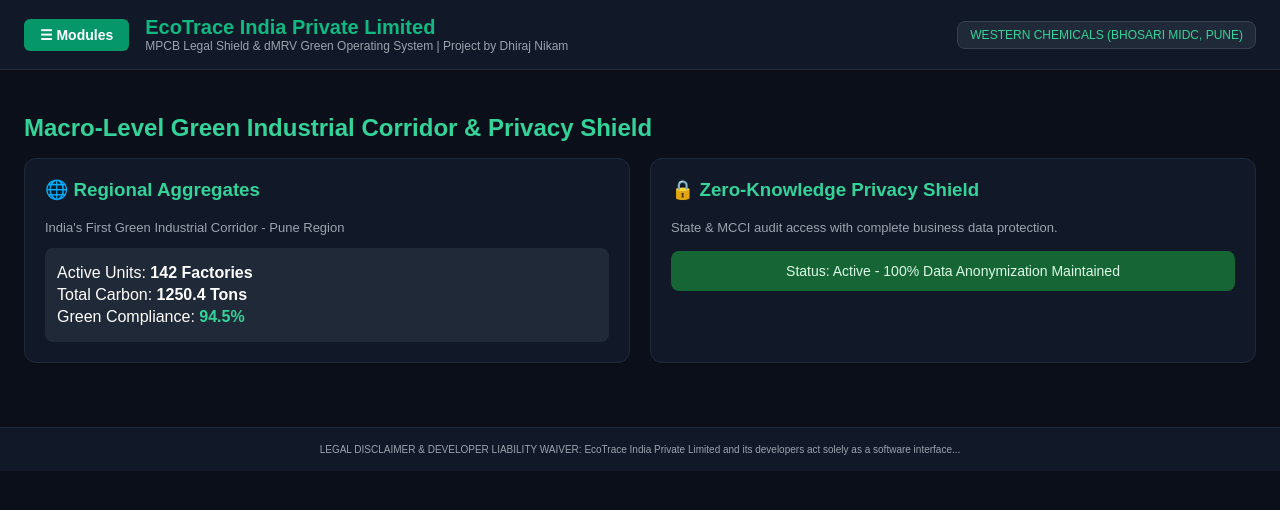
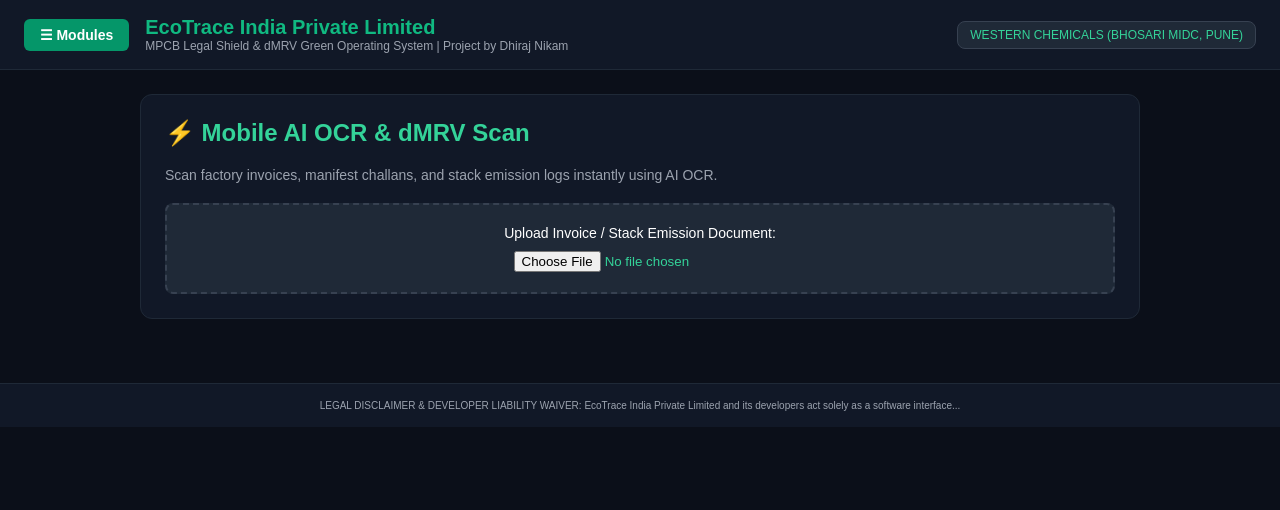
Before and after one commit to dhirajnikam67-cloud/ecotrace-live, a Next.js app: page / in a window 1280 px wide. Shown: the top 510 px of the page. Built offline with nearby package versions, Linux system fonts and the light colour scheme.

Commit message:
Update page.js

```diff
--- a/app/page.js
+++ b/app/page.js
@@ -3,9 +3,10 @@
 
 export default function EcoTraceDashboard() {
     const [isMenuOpen, setIsMenuOpen] = useState(false);
-    const [activeModule, setActiveModule] = useState('greenCorridor');
+    const [activeModule, setActiveModule] = useState('ocrScan');
 
-    const [macroData, setMacroData] = useState({
+    // Macro-Level Corridor State
+    const [macroData] = useState({
         corridorName: "India's First Green Industrial Corridor - Pune Region",
         activeMonitoringUnits: 142,
         regionalAggregates: {
@@ -16,7 +17,31 @@
         privacyShieldStatus: "Active - 100% Data Anonymization Maintained"
     });
 
+    // Interactive states for OCR & dMRV Scan
+    const [selectedFile, setSelectedFile] = useState(null);
+    const [scanResult, setScanResult] = useState(null);
+    const [isScanning, setIsScanning] = useState(false);
+
+    // Blockchain Hash State
     const [activeHash, setActiveHash] = useState("0xa8f392c1b4e87019d6f2231e");
+
+    const handleFileUpload = (e) => {
+        const file = e.target.files[0];
+        if (file) {
+            setSelectedFile(file.name);
+            setIsScanning(true);
+            setScanResult(null);
+            setTimeout(() => {
+                setIsScanning(false);
+                setScanResult({
+                    docType: "MPCB Stack Emission & Hazardous Manifest",
+                    extractedValue: "SO2: 45 mg/Nm3 (Within Legal Limit)",
+                    dmrvStatus: "Verified & Logged to Immutable Ledger",
+                    confidence: "99.8%"
+                });
+            }, 2000);
+        }
+    };
 
     const generateNewHash = () => {
         const randomHash = "0x" + Math.random().toString(16).substring(2, 18) + Math.random().toString(16).substring(2, 18);
@@ -44,170 +69,152 @@
                 </div>
             </header>
 
-            {/* 100% Complete Sidebar Navigation matching your exact screenshot */}
+            {/* Sidebar Navigation */}
             {isMenuOpen && (
                 <aside style={{ position: 'absolute', top: '70px', left: 0, width: '340px', height: 'calc(100vh - 70px)', backgroundColor: '#111827', borderRight: '1px solid #1f2937', zIndex: 100, overflowY: 'auto', padding: '16px' }}>
                     <h3 style={{ fontSize: '13px', color: '#9ca3af', textTransform: 'uppercase', marginBottom: '12px' }}>Unified Command Dashboard</h3>
 
                     <div style={{ display: 'flex', flexDirection: 'column', gap: '12px' }}>
-
-                        {/* Mobile AI OCR & dMRV Scan */}
                         <div style={{ border: '1px solid #059669', borderRadius: '8px', padding: '8px', backgroundColor: '#1f2937', cursor: 'pointer' }} onClick={() => { setActiveModule('ocrScan'); setIsMenuOpen(false); }}>
                             <strong style={{ color: '#34d399', fontSize: '13px' }}>⚡ Mobile AI OCR & dMRV Scan</strong>
                         </div>
-
-                        {/* Macro Green Corridor (New Strategic Addition) */}
                         <div style={{ border: '1px solid #3b82f6', borderRadius: '8px', padding: '8px', backgroundColor: '#1f2937', cursor: 'pointer' }} onClick={() => { setActiveModule('greenCorridor'); setIsMenuOpen(false); }}>
                             <strong style={{ color: '#60a5fa', fontSize: '13px' }}>🌐 Macro Green Corridor & Privacy</strong>
                         </div>
-
-                        {/* [A] RISK & EMERGENCY SHIELD */}
                         <div style={{ border: '1px solid #ef4444', borderRadius: '8px', padding: '8px', backgroundColor: '#1f2937' }}>
                             <div style={{ fontSize: '12px', fontWeight: 'bold', color: '#ef4444', marginBottom: '6px' }}>[A] RISK & EMERGENCY SHIELD</div>
                             <div style={{ fontSize: '12px', padding: '4px', cursor: 'pointer', color: '#d1d5db' }} onClick={() => { setActiveModule('risk1'); setIsMenuOpen(false); }}>• Flying Squad Audit Mode</div>
                             <div style={{ fontSize: '12px', padding: '4px', cursor: 'pointer', color: '#d1d5db' }} onClick={() => { setActiveModule('risk2'); setIsMenuOpen(false); }}>• Toxic Gas Leak Radar</div>
                             <div style={{ fontSize: '12px', padding: '4px', cursor: 'pointer', color: '#d1d5db' }} onClick={() => { setActiveModule('risk3'); setIsMenuOpen(false); }}>• Notice Defense Matrix</div>
                         </div>
-
-                        {/* [B] UTILITY & COST SAVINGS */}
                         <div style={{ border: '1px solid #3b82f6', borderRadius: '8px', padding: '8px', backgroundColor: '#1f2937' }}>
                             <div style={{ fontSize: '12px', fontWeight: 'bold', color: '#3b82f6', marginBottom: '6px' }}>[B] UTILITY & COST SAVINGS</div>
                             <div style={{ fontSize: '12px', padding: '4px', cursor: 'pointer', color: '#d1d5db' }} onClick={() => { setActiveModule('utility1'); setIsMenuOpen(false); }}>• MSEDCL Smart Grid & PF</div>
                             <div style={{ fontSize: '12px', padding: '4px', cursor: 'pointer', color: '#d1d5db' }} onClick={() => { setActiveModule('utility2'); setIsMenuOpen(false); }}>• ETP CAPEX & ROI Calculator</div>
                         </div>
-
-                        {/* [C] STATUTORY COMPLIANCE */}
                         <div style={{ border: '1px solid #eab308', borderRadius: '8px', padding: '8px', backgroundColor: '#1f2937' }}>
                             <div style={{ fontSize: '12px', fontWeight: 'bold', color: '#eab308', marginBottom: '6px' }}>[C] STATUTORY COMPLIANCE</div>
                             <div style={{ fontSize: '12px', padding: '4px', cursor: 'pointer', color: '#d1d5db' }} onClick={() => { setActiveModule('stat1'); setIsMenuOpen(false); }}>• Form 3, 4 & 5 Annual Returns</div>
                             <div style={{ fontSize: '12px', padding: '4px', cursor: 'pointer', color: '#d1d5db' }} onClick={() => { setActiveModule('stat2'); setIsMenuOpen(false); }}>• CTO Renewal Auto-Dossier</div>
                         </div>
-
-                        {/* [D] SUPPLY CHAIN & ESG */}
                         <div style={{ border: '1px solid #10b981', borderRadius: '8px', padding: '8px', backgroundColor: '#1f2937' }}>
                             <div style={{ fontSize: '12px', fontWeight: 'bold', color: '#10b981', marginBottom: '6px' }}>[D] SUPPLY CHAIN & ESG</div>
-                            <div style={{ fontSize: '12px', padding: '4px', cursor: 'pointer', color: '#d1d5db' }} onClick={() => { setActiveModule('greenCorridor'); setIsMenuOpen(false); }}>• B2B Green Passport</div>
-                            <div style={{ fontSize: '12px', padding: '4px', cursor: 'pointer', color: '#d1d5db' }} onClick={() => { setActiveModule('tankerGPS'); setIsMenuOpen(false); }}>• Tanker GPS & Form 10</div>
                             <div style={{ fontSize: '12px', padding: '4px', cursor: 'pointer', color: '#d1d5db' }} onClick={() => { setActiveModule('ewaste'); setIsMenuOpen(false); }}>• E-Waste & Battery EPR Vault</div>
                             <div style={{ fontSize: '12px', padding: '4px', cursor: 'pointer', color: '#d1d5db' }} onClick={() => { setActiveModule('sbiRebate'); setIsMenuOpen(false); }}>• SBI / SIDBI Loan Rebate</div>
                         </div>
-
-                        {/* [E] COMMAND & GRANTS */}
                         <div style={{ border: '1px solid #8b5cf6', borderRadius: '8px', padding: '8px', backgroundColor: '#1f2937' }}>
                             <div style={{ fontSize: '12px', fontWeight: 'bold', color: '#8b5cf6', marginBottom: '6px' }}>[E] COMMAND & GRANTS</div>
                             <div style={{ fontSize: '12px', padding: '4px', cursor: 'pointer', color: '#d1d5db' }} onClick={() => { setActiveModule('blockchain'); setIsMenuOpen(false); }}>• Blockchain Immutable Ledger</div>
                             <div style={{ fontSize: '12px', padding: '4px', cursor: 'pointer', color: '#d1d5db' }} onClick={() => { setActiveModule('mcciGrants'); setIsMenuOpen(false); }}>• MCCI Privacy & Grants</div>
                         </div>
-
-                        {/* Multi-Tenant Factory Onboard */}
-                        <div style={{ border: '1px solid #6366f1', borderRadius: '8px', padding: '8px', backgroundColor: '#1f2937', cursor: 'pointer' }} onClick={() => { setActiveModule('onboard'); setIsMenuOpen(false); }}>
-                            <strong style={{ color: '#818cf8', fontSize: '13px' }}>🏢 Multi-Tenant Factory Onboard</strong>
-                        </div>
-
                     </div>
                 </aside>
             )}
 
-            {/* Main Content Area */}
-            <div style={{ padding: '24px' }}>
+            {/* Main Content Area with Detailed Process View */}
+            <div style={{ padding: '24px', maxWidth: '1000px', margin: '0 auto' }}>
+
+                {/* 1. Mobile AI OCR & dMRV Scan Module */}
+                {activeModule === 'ocrScan' && (
+                    <div style={{ backgroundColor: '#111827', border: '1px solid #1f2937', borderRadius: '12px', padding: '24px' }}>
+                        <h2 style={{ color: '#34d399', marginTop: 0 }}>⚡ Mobile AI OCR & dMRV Scan</h2>
+                        <p style={{ color: '#9ca3af', fontSize: '14px' }}>Scan factory invoices, manifest challans, and stack emission logs instantly using AI OCR.</p>
+
+                        <div style={{ marginTop: '20px', padding: '20px', border: '2px dashed #374151', borderRadius: '8px', textAlign: 'center', backgroundColor: '#1f2937' }}>
+                            <p style={{ margin: '0 0 10px 0', fontSize: '14px' }}>Upload Invoice / Stack Emission Document:</p>
+                            <input type="file" onChange={handleFileUpload} style={{ color: '#34d399' }} />
+                        </div>
+
+                        {isScanning && (
+                            <div style={{ marginTop: '20px', padding: '12px', backgroundColor: '#1e3a8a', color: '#bfdbfe', borderRadius: '8px', textAlign: 'center' }}>
+                                🔄 Processing AI OCR Extraction & dMRV Validation...
+                            </div>
+                        )}
+
+                        {scanResult && (
+                            <div style={{ marginTop: '20px', padding: '16px', backgroundColor: '#065f46', borderRadius: '8px' }}>
+                                <h4 style={{ margin: '0 0 8px 0', color: '#d1fae5' }}>✅ Extraction Successful</h4>
+                                <p style={{ margin: '4px 0', fontSize: '13px' }}><strong>Document Type:</strong> {scanResult.docType}</p>
+                                <p style={{ margin: '4px 0', fontSize: '13px' }}><strong>Extracted Data:</strong> {scanResult.extractedValue}</p>
+                                <p style={{ margin: '4px 0', fontSize: '13px' }}><strong>Status:</strong> {scanResult.dmrvStatus}</p>
+                                <p style={{ margin: '4px 0', fontSize: '13px' }}><strong>AI Confidence:</strong> {scanResult.confidence}</p>
+                            </div>
+                        )}
+                    </div>
+                )}
+
+                {/* 2. Macro Green Corridor */}
                 {activeModule === 'greenCorridor' && (
-                    <div>
-                        <h2 style={{ color: '#34d399', marginBottom: '16px' }}>Macro-Level Green Industrial Corridor & Privacy Shield</h2>
-                        <div style={{ display: 'grid', gridTemplateColumns: 'repeat(auto-fit, minmax(300px, 1fr))', gap: '20px' }}>
-                            <div style={{ backgroundColor: '#111827', border: '1px solid #1f2937', borderRadius: '12px', padding: '20px' }}>
-                                <h3 style={{ color: '#34d399', marginTop: 0 }}>🌐 Regional Aggregates</h3>
-                                <p style={{ fontSize: '13px', color: '#9ca3af' }}>{macroData.corridorName}</p>
-                                <div style={{ backgroundColor: '#1f2937', padding: '12px', borderRadius: '8px', marginTop: '12px' }}>
-                                    <p style={{ margin: '4px 0' }}>Active Units: <strong>{macroData.activeMonitoringUnits} Factories</strong></p>
-                                    <p style={{ margin: '4px 0' }}>Total Carbon: <strong>{macroData.regionalAggregates.totalCarbonEmissionTonnes} Tons</strong></p>
-                                    <p style={{ margin: '4px 0' }}>Green Compliance: <strong style={{ color: '#34d399' }}>{macroData.regionalAggregates.greenCompliancePercentage}</strong></p>
+                    <div style={{ display: 'flex', flexDirection: 'column', gap: '20px' }}>
+                        <div style={{ backgroundColor: '#111827', border: '1px solid #1f2937', borderRadius: '12px', padding: '24px' }}>
+                            <h2 style={{ color: '#34d399', marginTop: 0 }}>🌐 Macro-Level Green Industrial Corridor</h2>
+                            <p style={{ fontSize: '13px', color: '#9ca3af' }}>{macroData.corridorName}</p>
+                            <div style={{ display: 'grid', gridTemplateColumns: 'repeat(3, 1fr)', gap: '16px', marginTop: '16px' }}>
+                                <div style={{ backgroundColor: '#1f2937', padding: '16px', borderRadius: '8px', textAlign: 'center' }}>
+                                    <p style={{ margin: '0', fontSize: '12px', color: '#9ca3af' }}>Active Units</p>
+                                    <p style={{ margin: '8px 0 0 0', fontSize: '20px', fontWeight: 'bold', color: '#34d399' }}>{macroData.activeMonitoringUnits}</p>
+                                </div>
+                                <div style={{ backgroundColor: '#1f2937', padding: '16px', borderRadius: '8px', textAlign: 'center' }}>
+                                    <p style={{ margin: '0', fontSize: '12px', color: '#9ca3af' }}>Total Carbon</p>
+                                    <p style={{ margin: '8px 0 0 0', fontSize: '20px', fontWeight: 'bold', color: '#f59e0b' }}>{macroData.regionalAggregates.totalCarbonEmissionTonnes} T</p>
+                                </div>
+                                <div style={{ backgroundColor: '#1f2937', padding: '16px', borderRadius: '8px', textAlign: 'center' }}>
+                                    <p style={{ margin: '0', fontSize: '12px', color: '#9ca3af' }}>Green Compliance</p>
+                                    <p style={{ margin: '8px 0 0 0', fontSize: '20px', fontWeight: 'bold', color: '#10b981' }}>{macroData.regionalAggregates.greenCompliancePercentage}</p>
                                 </div>
                             </div>
+                        </div>
 
-                            <div style={{ backgroundColor: '#111827', border: '1px solid #1f2937', borderRadius: '12px', padding: '20px' }}>
-                                <h3 style={{ color: '#34d399', marginTop: 0 }}>🔒 Zero-Knowledge Privacy Shield</h3>
-                                <p style={{ fontSize: '13px', color: '#9ca3af' }}>State & MCCI audit access with complete business data protection.</p>
-                                <div style={{ backgroundColor: '#166534', color: '#dcfce7', padding: '12px', borderRadius: '8px', marginTop: '16px', fontSize: '14px', fontWeight: '500', textAlign: 'center' }}>
-                                    Status: {macroData.privacyShieldStatus}
-                                </div>
+                        <div style={{ backgroundColor: '#111827', border: '1px solid #1f2937', borderRadius: '12px', padding: '24px' }}>
+                            <h3 style={{ color: '#34d399', marginTop: 0 }}>🔒 Zero-Knowledge Privacy Shield</h3>
+                            <p style={{ fontSize: '13px', color: '#9ca3af' }}>State & MCCI audit access with complete business data protection.</p>
+                            <div style={{ backgroundColor: '#166534', color: '#dcfce7', padding: '12px', borderRadius: '8px', marginTop: '16px', fontSize: '14px', fontWeight: '500', textAlign: 'center' }}>
+                                Status: {macroData.privacyShieldStatus}
                             </div>
                         </div>
                     </div>
                 )}
 
-                {activeModule === 'ocrScan' && (
-                    <div style={{ backgroundColor: '#111827', border: '1px solid #1f2937', borderRadius: '12px', padding: '20px' }}>
-                        <h2 style={{ color: '#34d399' }}>Mobile AI OCR & dMRV Scan</h2>
-                        <p style={{ color: '#9ca3af' }}>Scan factory invoices, manifest challans, and stack emission logs instantly using AI OCR.</p>
-                        <div style={{ backgroundColor: '#166534', color: '#dcfce7', padding: '12px', borderRadius: '8px', marginTop: '16px', fontWeight: 'bold' }}>
-                            AI Scanner Status: Ready for Document Ingestion
+                {/* 3. Blockchain Ledger */}
+                {activeModule === 'blockchain' && (
+                    <div style={{ backgroundColor: '#111827', border: '1px solid #1f2937', borderRadius: '12px', padding: '24px' }}>
+                        <h2 style={{ color: '#34d399', marginTop: 0 }}>⛓️ Blockchain Immutable Audit Trail Ledger</h2>
+                        <p style={{ fontSize: '14px', color: '#9ca3af' }}>Cryptographically signed logging system recording IoT sensor data updates with permanent hashes.</p>
+
+                        <div style={{ backgroundColor: '#1f2937', padding: '16px', borderRadius: '8px', marginTop: '16px', wordBreak: 'break-all', fontFamily: 'monospace', color: '#fbbf24', fontSize: '14px' }}>
+                            Active Hash: {activeHash}
+                        </div>
+
+                        <div style={{ display: 'flex', justifyContent: 'space-between', alignItems: 'center', marginTop: '20px' }}>
+                            <span style={{ fontSize: '13px', color: '#34d399' }}>✓ Tamper-Proof Verified by Node Network</span>
+                            <button
+                                onClick={generateNewHash}
+                                style={{ backgroundColor: '#059669', color: 'white', border: 'none', padding: '10px 20px', borderRadius: '6px', cursor: 'pointer', fontWeight: 'bold' }}>
+                                Sync & Verify Hash
+                            </button>
                         </div>
                     </div>
                 )}
 
-                {activeModule === 'ewaste' && (
-                    <div style={{ backgroundColor: '#111827', border: '1px solid #1f2937', borderRadius: '12px', padding: '20px' }}>
-                        <h2 style={{ color: '#34d399' }}>E-Waste & Battery EPR Statutory Vault</h2>
-                        <p style={{ color: '#9ca3af' }}>Tracking registry for electronic waste and industrial battery disposal volumes under 2022 framework rules.</p>
-                        <div style={{ backgroundColor: '#166534', color: '#dcfce7', padding: '12px', borderRadius: '8px', marginTop: '16px', fontWeight: 'bold' }}>
-                            EPR Compliance Status: 100% Certified & Audit Ready
+                {/* General Module View for other tabs */}
+                {['ewaste', 'sbiRebate', 'mcciGrants', 'risk1', 'risk2', 'risk3', 'utility1', 'utility2', 'stat1', 'stat2'].includes(activeModule) && (
+                    <div style={{ backgroundColor: '#111827', border: '1px solid #1f2937', borderRadius: '12px', padding: '24px' }}>
+                        <h2 style={{ color: '#34d399', textTransform: 'uppercase', marginTop: 0 }}>Module: {activeModule}</h2>
+                        <p style={{ color: '#9ca3af', fontSize: '14px' }}>Detailed operational metrics, statutory form templates, and automated compliance workflows are active.</p>
+
+                        <div style={{ marginTop: '20px', display: 'flex', flexDirection: 'column', gap: '12px' }}>
+                            <div style={{ backgroundColor: '#1f2937', padding: '14px', borderRadius: '8px', display: 'flex', justifyContent: 'space-between', alignItems: 'center' }}>
+                                <span>Real-time Telemetry & Data Logs</span>
+                                <span style={{ color: '#34d399', fontWeight: 'bold' }}>Connected</span>
+                            </div>
+                            <div style={{ backgroundColor: '#1f2937', padding: '14px', borderRadius: '8px', display: 'flex', justifyContent: 'space-between', alignItems: 'center' }}>
+                                <span>MPCB Regulatory Audit Status</span>
+                                <span style={{ color: '#10b981', fontWeight: 'bold' }}>100% Audit Ready</span>
+                            </div>
                         </div>
                     </div>
                 )}
 
-                {activeModule === 'sbiRebate' && (
-                    <div style={{ backgroundColor: '#111827', border: '1px solid #1f2937', borderRadius: '12px', padding: '20px' }}>
-                        <h2 style={{ color: '#34d399' }}>SBI / SIDBI Working Capital Interest Rebate</h2>
-                        <p style={{ color: '#9ca3af' }}>Use your verified Green Passport to secure up to 1.5% interest rate reduction on business loans.</p>
-                        <div style={{ backgroundColor: '#166534', color: '#dcfce7', padding: '12px', borderRadius: '8px', marginTop: '16px', fontWeight: 'bold' }}>
-                            Status: Eligible for Working Capital Interest Rebate
-                        </div>
-                    </div>
-                )}
-
-                {activeModule === 'blockchain' && (
-                    <div style={{ backgroundColor: '#111827', border: '1px solid #1f2937', borderRadius: '12px', padding: '20px' }}>
-                        <h2 style={{ color: '#34d399' }}>Blockchain Immutable Audit Trail Ledger</h2>
-                        <p style={{ color: '#9ca3af' }}>Cryptographically signed logging system recording IoT sensor data updates with permanent hashes.</p>
-                        <div style={{ backgroundColor: '#1f2937', padding: '12px', borderRadius: '8px', marginTop: '12px', fontFamily: 'monospace', color: '#fbbf24' }}>
-                            Active Hash: {activeHash}
-                        </div>
-                        <button onClick={generateNewHash} style={{ marginTop: '16px', backgroundColor: '#059669', color: 'white', border: 'none', padding: '8px 14px', borderRadius: '6px', cursor: 'pointer', fontWeight: 'bold' }}>
-                            Sync & Verify Hash
-                        </button>
-                    </div>
-                )}
-
-                {activeModule === 'mcciGrants' && (
-                    <div style={{ backgroundColor: '#111827', border: '1px solid #1f2937', borderRadius: '12px', padding: '20px' }}>
-                        <h2 style={{ color: '#34d399' }}>MCCI Privacy Shield & Govt Grants</h2>
-                        <p style={{ color: '#9ca3af' }}>Portal connector linking MSMEs to capital subsidies (such as up to 50% CAPEX support) while keeping individual factory data private.</p>
-                        <div style={{ backgroundColor: '#166534', color: '#dcfce7', padding: '12px', borderRadius: '8px', marginTop: '16px', fontWeight: 'bold' }}>
-                            MCCI Partnership Status: Active & Verified for State Grants
-                        </div>
-                    </div>
-                )}
-
-                {activeModule === 'onboard' && (
-                    <div style={{ backgroundColor: '#111827', border: '1px solid #1f2937', borderRadius: '12px', padding: '20px' }}>
-                        <h2 style={{ color: '#34d399' }}>Multi-Tenant Factory Onboard</h2>
-                        <p style={{ color: '#9ca3af' }}>Register and onboard new manufacturing units across MIDC zones securely.</p>
-                        <div style={{ backgroundColor: '#166534', color: '#dcfce7', padding: '12px', borderRadius: '8px', marginTop: '16px', fontWeight: 'bold' }}>
-                            Status: Ready for New Tenant Registration
-                        </div>
-                    </div>
-                )}
-
-                {/* Generic view for other sub-modules */}
-                {['risk1', 'risk2', 'risk3', 'utility1', 'utility2', 'stat1', 'stat2', 'tankerGPS'].includes(activeModule) && (
-                    <div style={{ backgroundColor: '#111827', border: '1px solid #1f2937', borderRadius: '12px', padding: '20px' }}>
-                        <h2 style={{ color: '#34d399', textTransform: 'uppercase' }}>Module: {activeModule}</h2>
-                        <p style={{ color: '#9ca3af' }}>Active operational module loaded successfully under MPCB Legal Shield framework.</p>
-                        <div style={{ backgroundColor: '#166534', color: '#dcfce7', padding: '12px', borderRadius: '8px', marginTop: '16px', fontWeight: 'bold' }}>
-                            Status: 100% Compliant & Operational
-                        </div>
-                    </div>
-                )}
             </div>
 
             {/* Legal Disclaimer Footer */}
```
